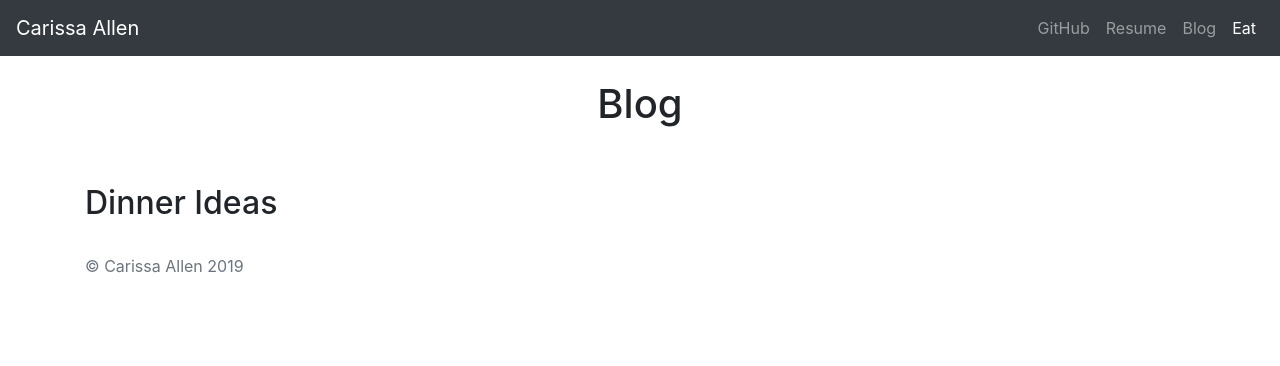
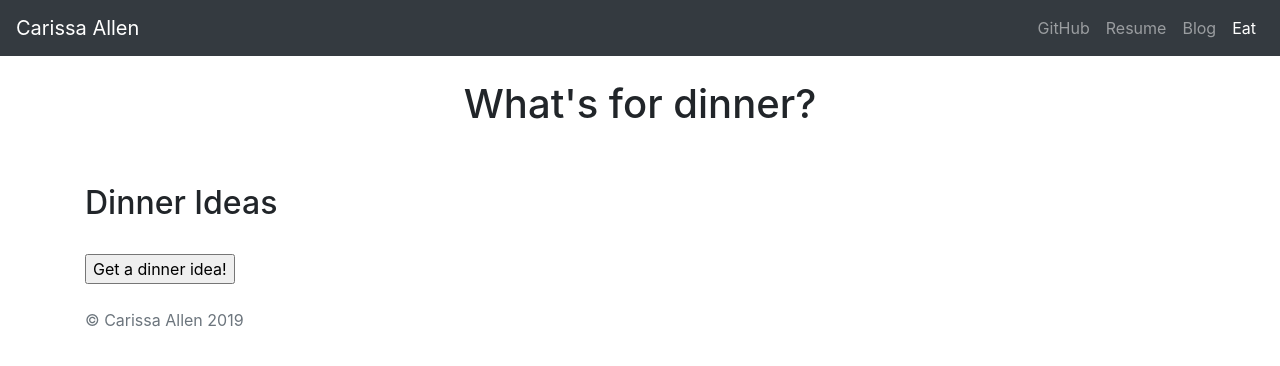
Before and after one commit to carissaallen/django-portfolio, a Django app: page /dinner/ in a window 1280 px wide. Shown: the top 366 px of the page. Run offline with Django 3.2, Linux system fonts and the light colour scheme; some libraries are stand-ins or nearby versions.

Commit message:
Add button to dinner ideas page

```diff
--- a/eat/templates/eat/dinner.html
+++ b/eat/templates/eat/dinner.html
@@ -49,12 +49,15 @@
 
 <main role="main">
     <div class="container">
-<h1 class="text-center pt-4">Blog</h1>
+<h1 class="text-center pt-4">What's for dinner?</h1>
 <br />
 <br />
 <h2>Dinner Ideas</h2>
 <br />
-
+<form action="{% url 'meal' %}">
+	<input type="submit" value="Get a dinner idea!" />
+</form>
+<br />
 </div>
 </main>
 
```
